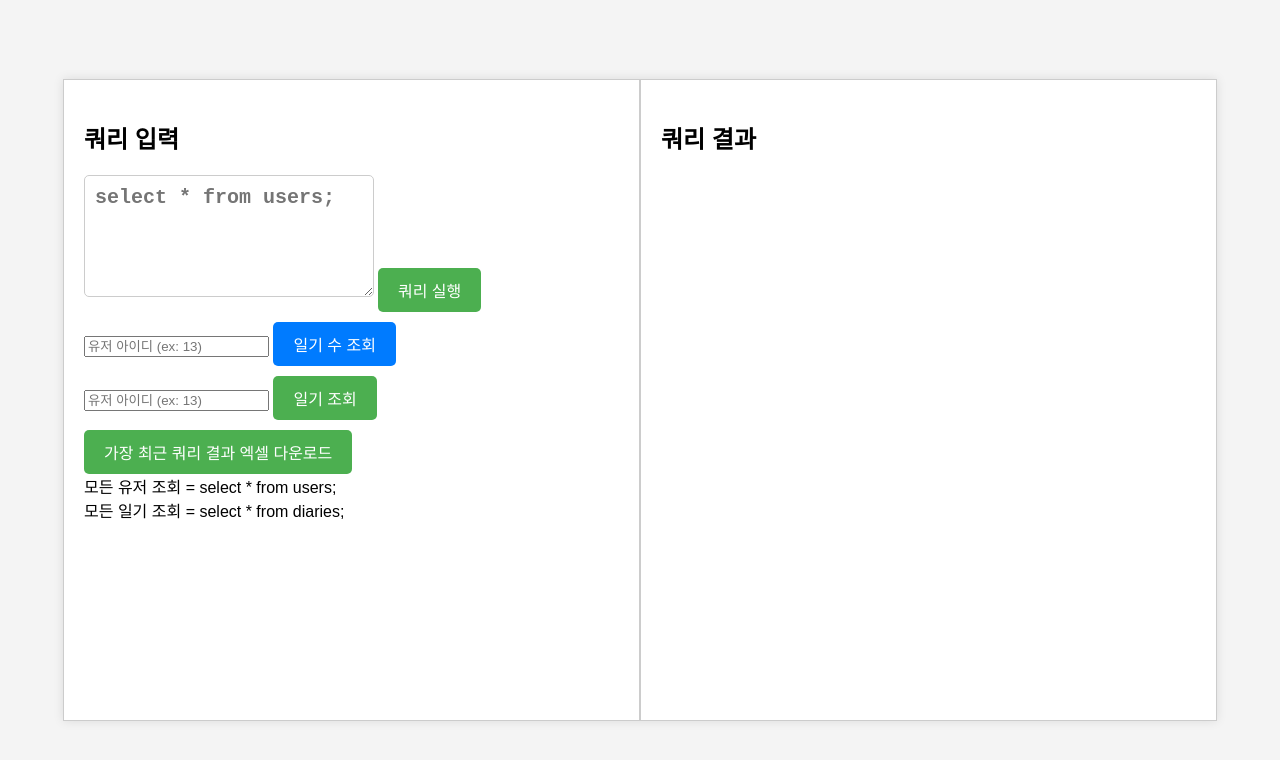
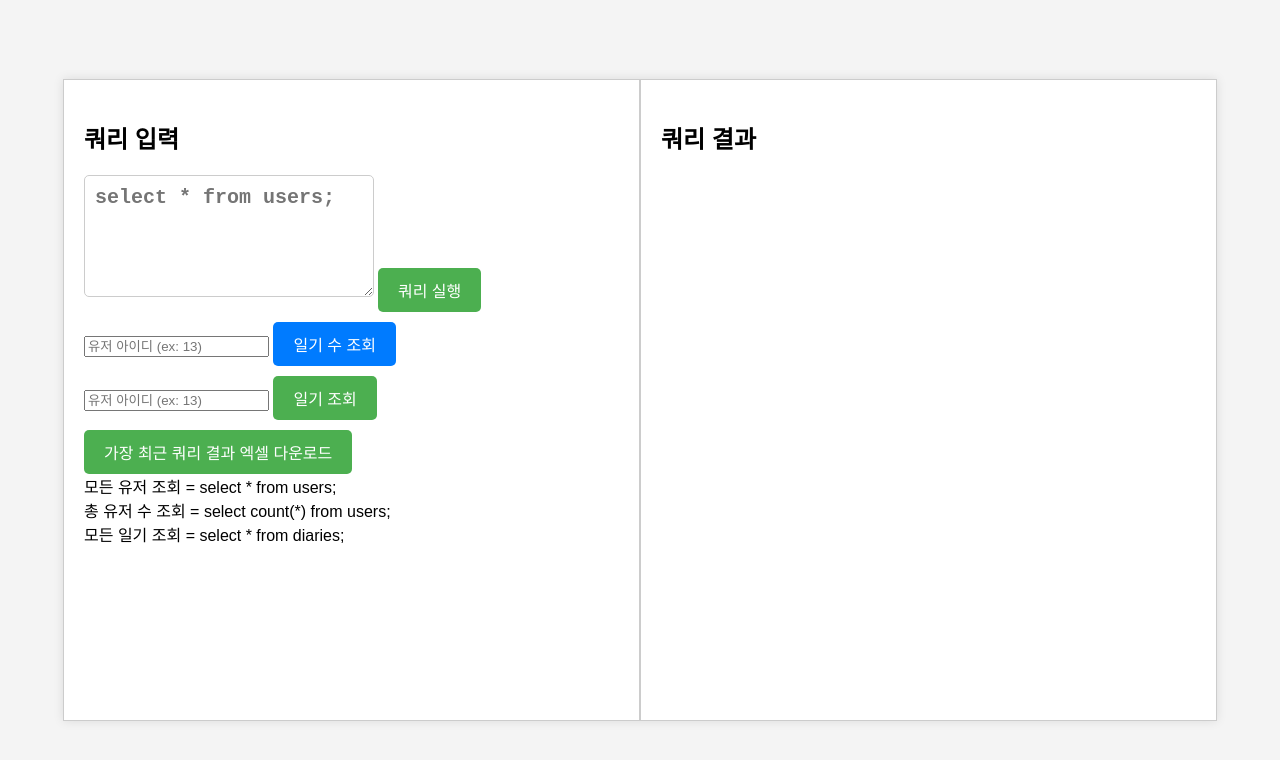
Before and after one commit to hyukjinKimm/clody_admin, a website: page public/index.html in a window 1280 px wide. Drawn offline with Linux system fonts and the light colour scheme.

Commit message:
총 유저수 추가

```diff
--- a/public/index.html
+++ b/public/index.html
@@ -29,6 +29,7 @@
 
         <button id="download-excel-btn">가장 최근 쿼리 결과 엑셀 다운로드</button>
             <div>모든 유저 조회 = select * from users;</div>
+            <div>총 유저 수 조회 = select count(*) from users;</div>
             <div>모든 일기 조회 = select * from diaries;</div>
 
         </div>
```
